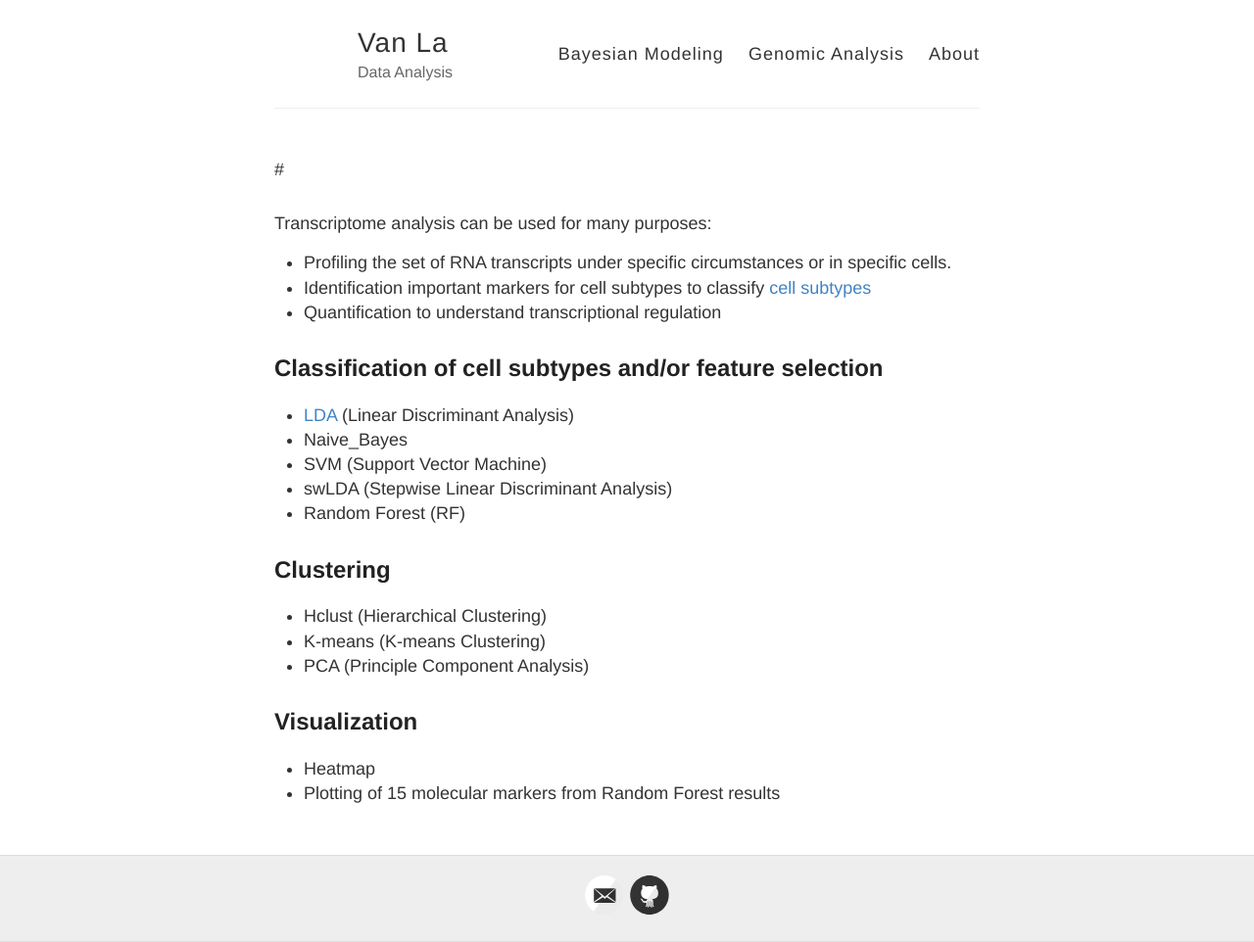
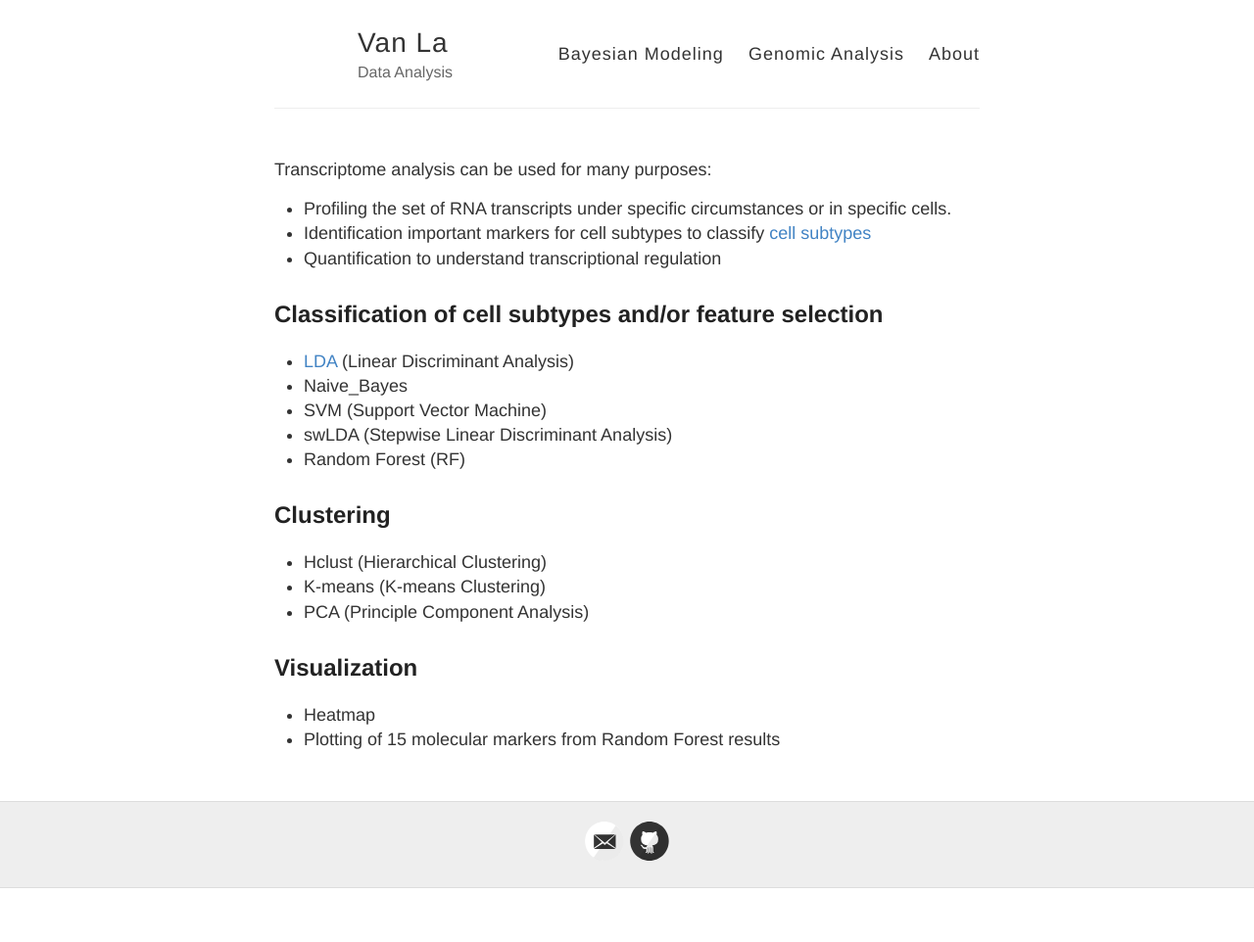
Before and after one commit to vanngocthuyla/Data_Analysis, a Jekyll site: the page built from pages/sequencing.md, in a window 1280 px wide. Shown: the whole page at 98% size. Built offline with Jekyll 4.4.1, drawn with Linux system fonts in a browser that asks for light colours; our own code applies the rules of GitHub Pages for plain Markdown files; after the commit the page ends 907 px from its top, so only the background shows below that.

Commit message:
Update page.html

```diff
--- a/_layouts/page.html
+++ b/_layouts/page.html
@@ -3,7 +3,6 @@ layout: default
 ---
 
 <article class="page">
-  # <h1>{{ page.title }}</h1>
   <div class="entry">
     {{ content }}
   </div>
```
